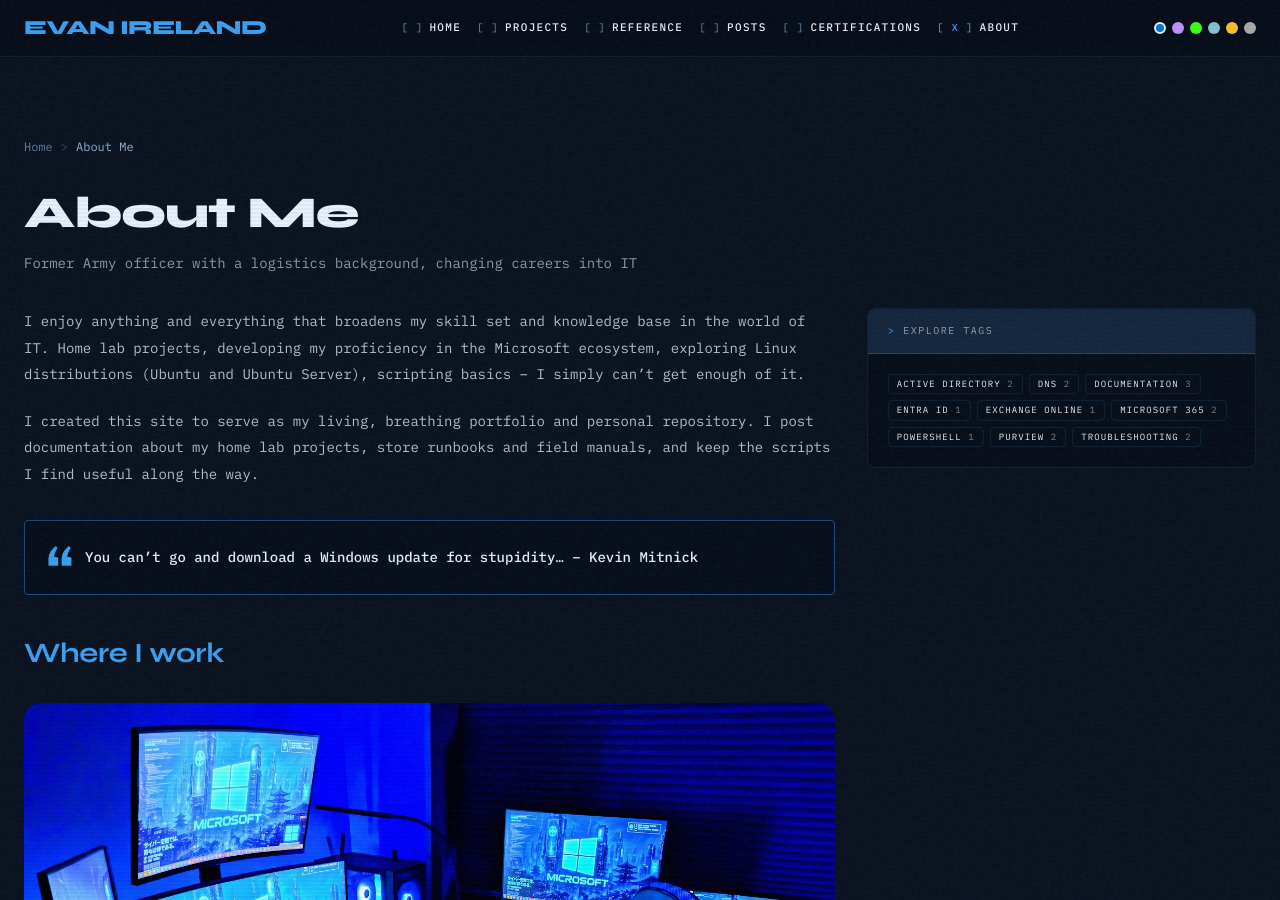
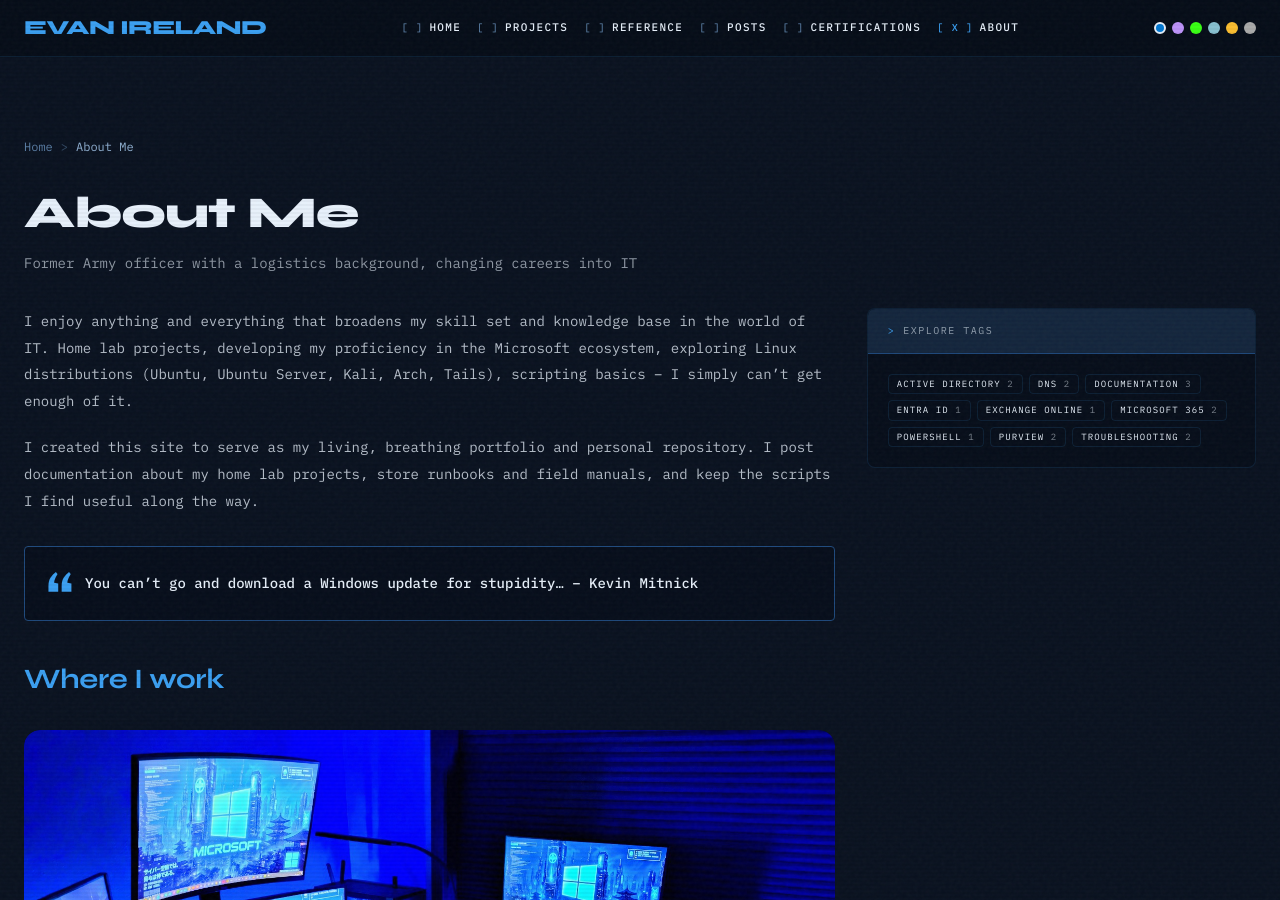
Before and after one commit to eireland94-tech/portfolio, a Jekyll site: the page built from _pages/about.md, in a window 1280 px wide and 900 px high. Built offline with Jekyll 4.4.1, drawn with Linux system fonts in a browser that asks for light colours; nearby versions of some CDN libraries.

Commit message:
Site Update
Updated

```diff
--- a/_pages/about.md
+++ b/_pages/about.md
@@ -11,7 +11,7 @@ image:
 
 I enjoy anything and everything that broadens my skill set and knowledge base in
 the world of IT. Home lab projects, developing my proficiency in the Microsoft
-ecosystem, exploring Linux distributions (Ubuntu and Ubuntu Server), scripting
+ecosystem, exploring Linux distributions (Ubuntu, Ubuntu Server, Kali, Arch, Tails), scripting
 basics – I simply can't get enough of it.
 
 I created this site to serve as my living, breathing portfolio and personal
```
